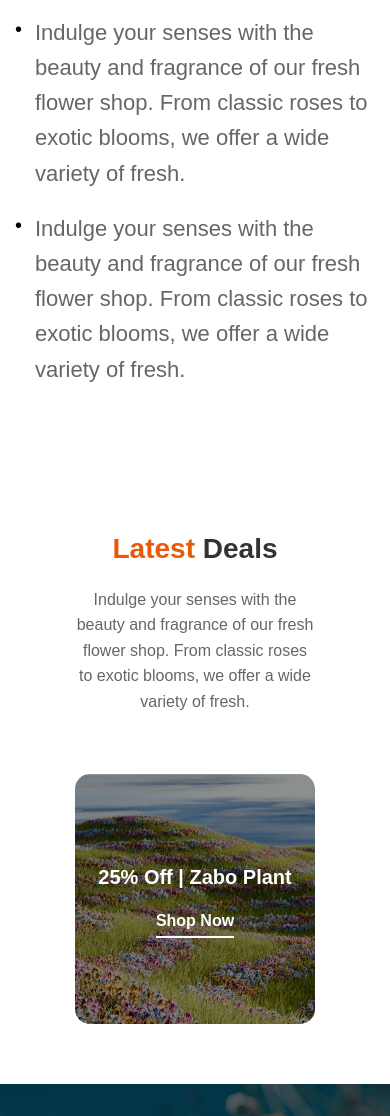
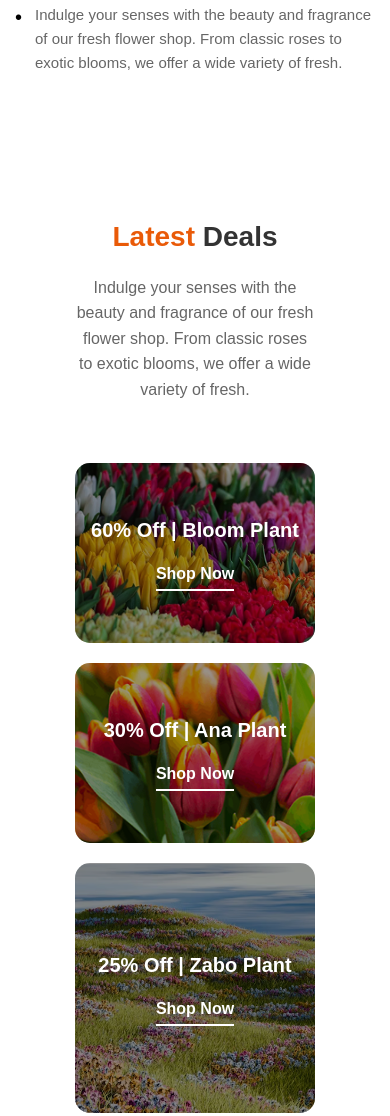
Before and after one commit to VRCvaskor111/Responsive-Flowers, a plain HTML site: page index.html in a window 390 px wide. Shown: the part 3053-4169 px from the top of the page. Drawn offline with Linux system fonts and the light colour scheme.

Commit message:
align latest deals

```diff
--- a/styles.css
+++ b/styles.css
@@ -89,7 +89,7 @@ body {
 
 .banner-content {
     display: grid;
-    grid-template-columns: 1fr 1fr; /* Two equal columns */
+    grid-template-columns: 1fr 1fr;
     gap: 3rem;
     align-items: center;
 }
@@ -335,7 +335,7 @@ body {
     position: relative;
     color: #666;
     line-height: 1.6;
-    font-size: 22px;
+    font-size: 15px;
 }
 
 .lover-text li::before {
@@ -536,26 +536,16 @@ body {
     .deals-section {
         padding: 60px;
     }
-
-    .deals-grid {
+     .deals-grid {
+        display: flex;
+        flex-direction: column;
         grid-template-columns: 1fr;
-    }
-
-    .deals-left {
-        display: none;
+        gap: 20px;
     }
 
     .deal-card.zabo {
         height: 250px;
     }
-
-    /* .deal-card.bloom {
-        height: 250px;
-    }
-
-    .deal-card.ana {
-        height: 250px;
-    } */
 
     .deal-card h3 {
         font-size: 20px;
@@ -639,25 +629,3 @@ body {
         font-size: 28px;
     }
 }
-
-/* @media screen and (max-width: 576px) {
-    .plants-grid {
-        grid-template-columns: 1fr 1fr;
-    }
-
-    .banner-text h1 {
-        font-size: 28px;
-    }
-
-    .join-section h2 {
-        font-size: 24px;
-    }
-
-    .lover-text h2 {
-        font-size: 24px;
-    }
-
-    .section-header h2 {
-        font-size: 24px;
-    }
-} */
```
Also changed, not shown: index.html (+1 -20 lines).
